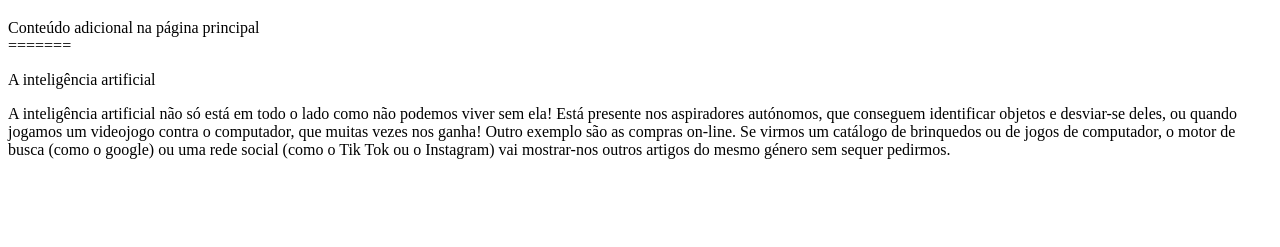
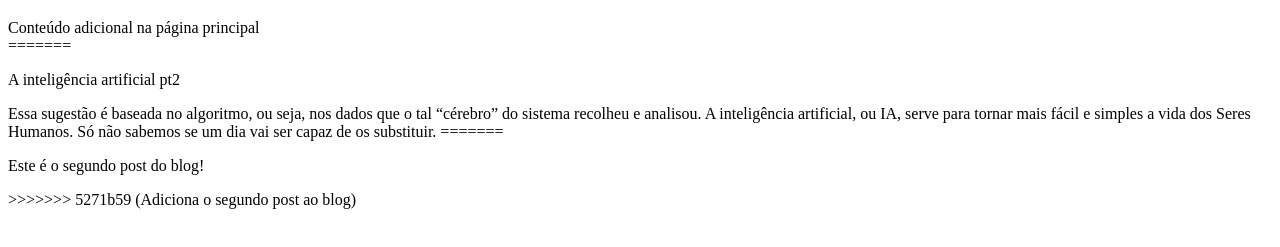
Before and after one commit to nxnestsk1/advanced-blog-project, a plain HTML site: page index.html in a window 1280 px wide. Shown: the part 61-308 px from the top of the page. Drawn offline with Linux system fonts and the light colour scheme.

Commit message:
Adiciona o segundo post ao blog

```diff
--- a/index.html
+++ b/index.html
@@ -10,8 +10,14 @@
 </body>
 </html>
 
+
 <section>Conteúdo adicional na página principal</section>
 =======
 
-<p>A inteligência artificial</p>
-A inteligência artificial não só está em todo o lado como não podemos viver sem ela! Está presente nos aspiradores autónomos, que conseguem identificar objetos e desviar-se deles, ou quando jogamos um videojogo contra o computador, que muitas vezes nos ganha! Outro exemplo são as compras on-line. Se virmos um catálogo de brinquedos ou de jogos de computador, o motor de busca (como o google) ou uma rede social (como o Tik Tok ou o Instagram) vai mostrar-nos outros artigos do mesmo género sem sequer pedirmos.
+<p>A inteligência artificial pt2</p>
+Essa sugestão é baseada no algoritmo, ou seja, nos dados que o tal “cérebro” do sistema recolheu e analisou.
+
+A inteligência artificial, ou IA, serve para tornar mais fácil e simples a vida dos Seres Humanos. Só não sabemos se um dia vai ser capaz de os substituir.
+=======
+    <p>Este é o segundo post do blog!</p>
+>>>>>>> 5271b59 (Adiciona o segundo post ao blog)
```
